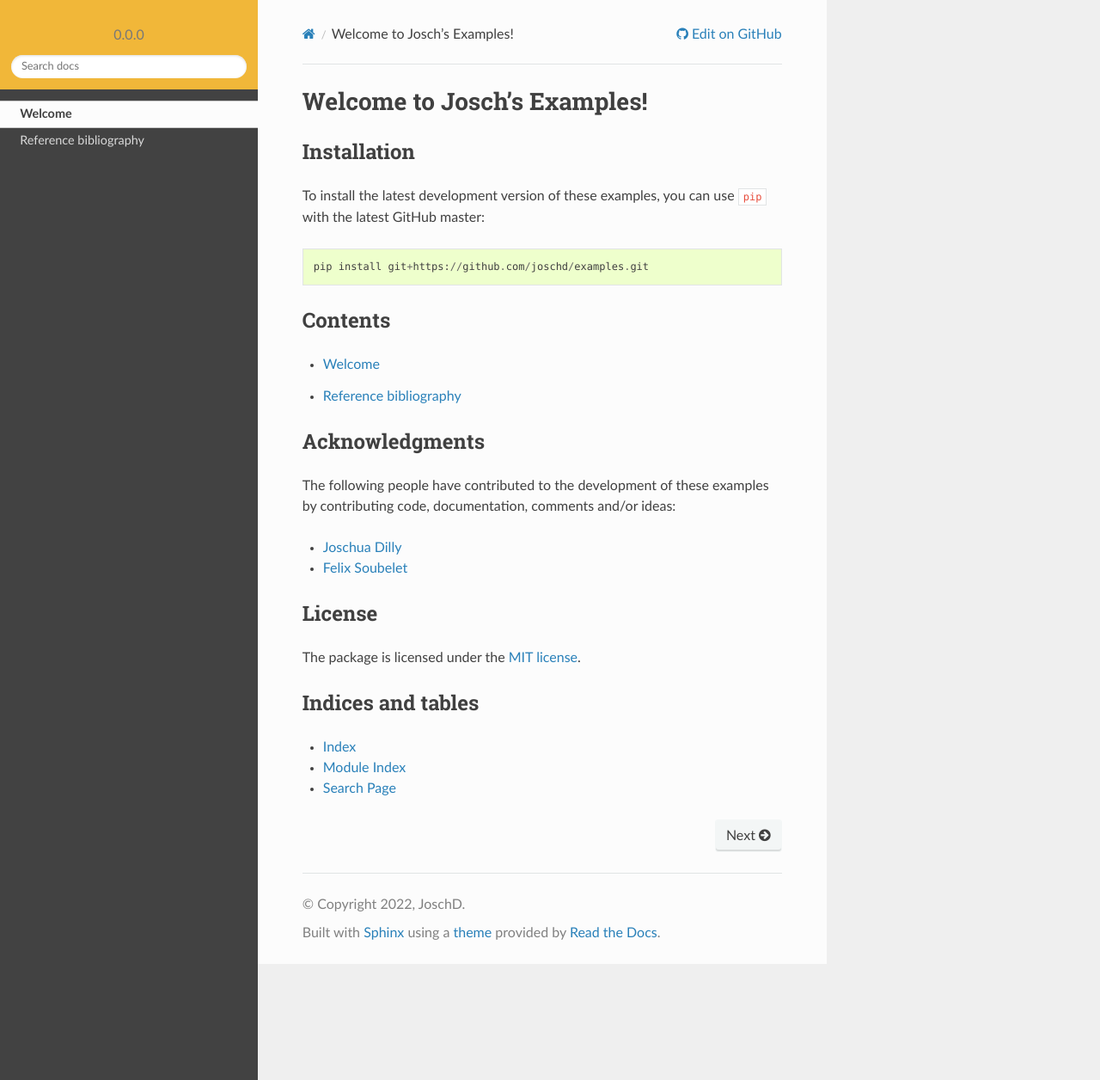
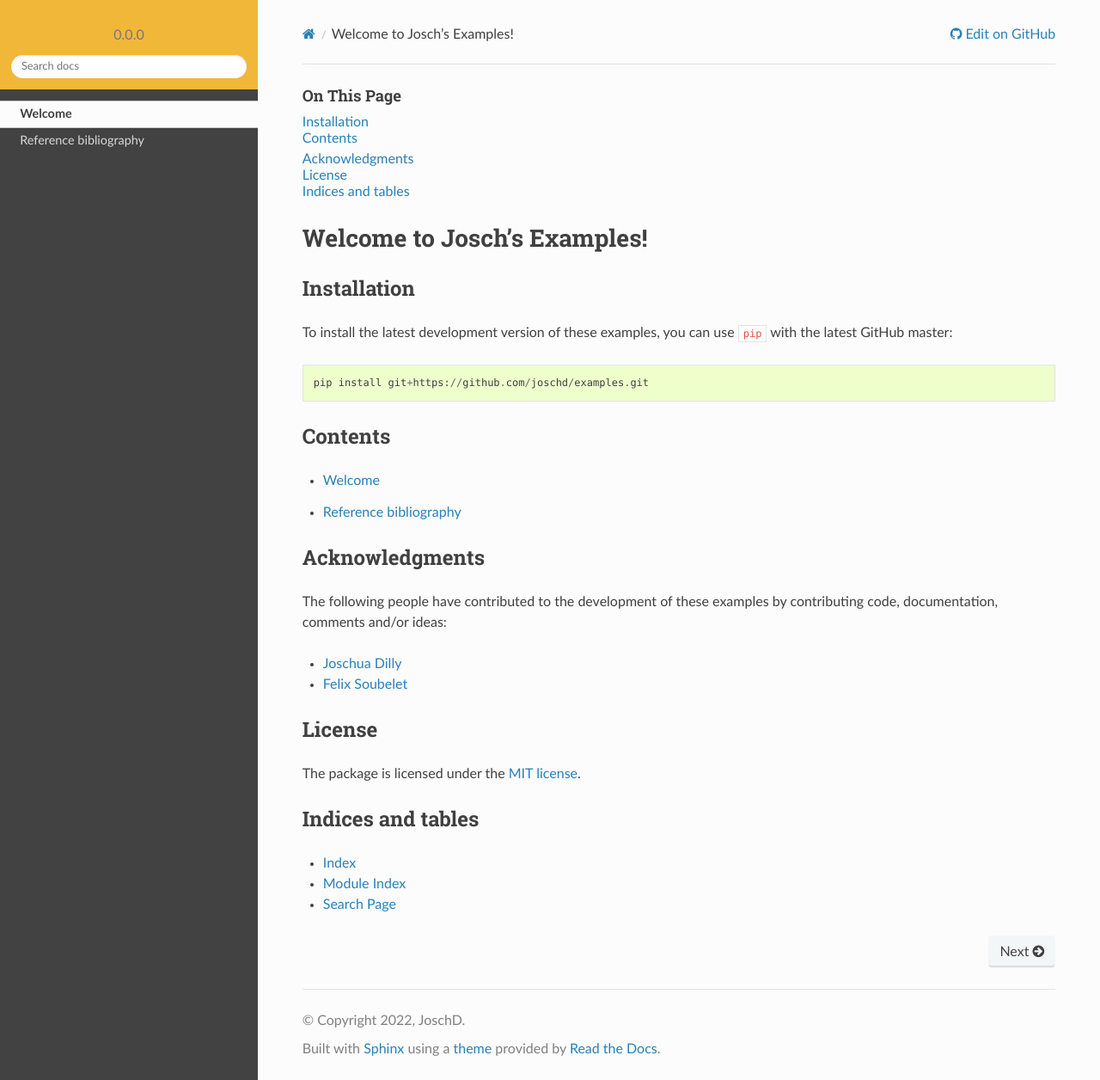
Before and after one commit to JoschD/examples, a Sphinx documentation site: the page built from docs/index.rst, in a window 1280 px wide and 1256 px high. Shown: the whole window at 86% size. Built offline with Sphinx 7.4.7 and the Read the Docs theme 2.0.0, drawn with Linux system fonts in a browser that asks for light colours; pages that are not in the unit, such as notebooks, are missing from menus.

```diff
--- a/docs/_static/css/custom.css
+++ b/docs/_static/css/custom.css
@@ -1,3 +1,23 @@
+
+:root {
+  --nav-side-width: 300px;
+    /* for 100% width */
+  --nav-content-width: 100%;
+  --local-toc-width: 300px;
+  --nav-content-width-wide: calc(100% - var(--local-toc-width)); /* 100% here is fullscreen */
+  --local-toc-left: calc(100% - var(--local-toc-width)); /* 100% here is w/o sidebar */
+
+    /* for fixed widths */
+  /* --nav-content-width: 800px;
+  --nav-content-width-wide: var(--nav-content-width);
+  --local-toc-width: calc(100% - var(--nav-content-width-wide));
+  --local-toc-left: calc(var(--nav-content-width-wide) + var(--nav-side-width)); */
+}
+
+/* Set the content width a bit wider */
+.wy-nav-content {
+  max-width: var(--nav-content-width);
+}
 
 /* Sidebar top background color */
 div.wy-side-nav-search {
@@ -17,6 +37,7 @@ div.wy-side-nav-search {
 
 /* Sidebar background color */
 .wy-nav-side {
+  width: var(--nav-side-width);
   background-color: rgb(66, 66, 66);
 }
 
@@ -52,3 +73,68 @@ div.wy-side-nav-search {
 .rst-content .toctree-wrapper:not(:last-child) ul {
    margin-bottom: 10pt;
 }
+
+
+/* Create local table of contents
+   ------------------------------
+  inspired by https://github.com/readthedocs/sphinx_rtd_theme/pull/919
+  and https://github.com/readthedocs/sphinx_rtd_theme/issues/764
+  see also _templates/layout.html
+ */
+
+#local-table-of-contents {
+  padding-bottom: 20px;
+  /* display: none; */
+}
+
+/* Mask entry of main header (chapter) */
+#local-table-of-contents a[href="#"]{
+  display: none;
+}
+
+/* unindent out ul ... */
+#local-table-of-contents ul {
+      padding-left: 0px;
+      margin-left: -20px;
+      padding-right: 0;
+}
+
+/* ... as this one indents both.
+   so now only the ul within ul (subsections) is indented */
+#local-table-of-contents ul ul {
+      padding-left: 0px;
+      margin-left: 20px;
+      padding-right: 0;
+      padding-bottom: 5px;
+}
+
+
+#local-table-of-contents-title {
+  margin-bottom: 10px;
+}
+
+/* Show in Sidebar if window width is larger than nav-side + nav-content + toc-width */
+@media screen and (min-width: 1400px) {
+  .wy-nav-content {
+    max-width: var(--nav-content-width-wide);
+  }
+
+  #local-table-of-contents {
+    display: block;
+    position: fixed;
+    margin-left: 15px;
+    overflow-y: auto;
+    height: 95%;
+    top: 45px;
+    left: var(--local-toc-left);
+    width: var(--local-toc-width);
+  }
+
+  #local-table-of-contents-title {
+      display: block;
+      font-size: 16px;
+      width: 100%;
+      padding-top: 10px;
+      padding-bottom: 5px;
+  }
+}
--- a/docs/_templates/layout.html
+++ b/docs/_templates/layout.html
@@ -1,8 +1,11 @@
 {% extends "!layout.html" %}
-  {% block footer %} {{ super() }}
+{% block document %}
+  {%- if toc|length > title|length + 75 %}
+  <nav id="local-table-of-contents" role="navigation" aria-labelledby="local-table-of-contents-title">
+    <h4 id="local-table-of-contents-title">On This Page</h4>
+    {{ toc }}
+  </nav>
+  {%- endif %}
 
-  <style>
-         .wy-nav-content { max-width: 67.5%; }
-  </style>
-
+  {{ super() }}
 {% endblock %}
--- a/pyproject.toml
+++ b/pyproject.toml
@@ -36,11 +36,11 @@ classifiers = [
 python = "^3.7"
 numpy = "^1.19"
 scipy = "^1.4"
-cvxpy = "^1.2.0"
+cvxpy = "^1.2"
 pandas = "^1.0"
 tfs-pandas = "^3.0"
 matplotlib = "^3.0"
-plotly = "^5.6.0"
+plotly = "^5.6"
 
 [tool.poetry.dev-dependencies]
 # Additional Plotting Block
```
Also changed, not shown: 2 other files.
